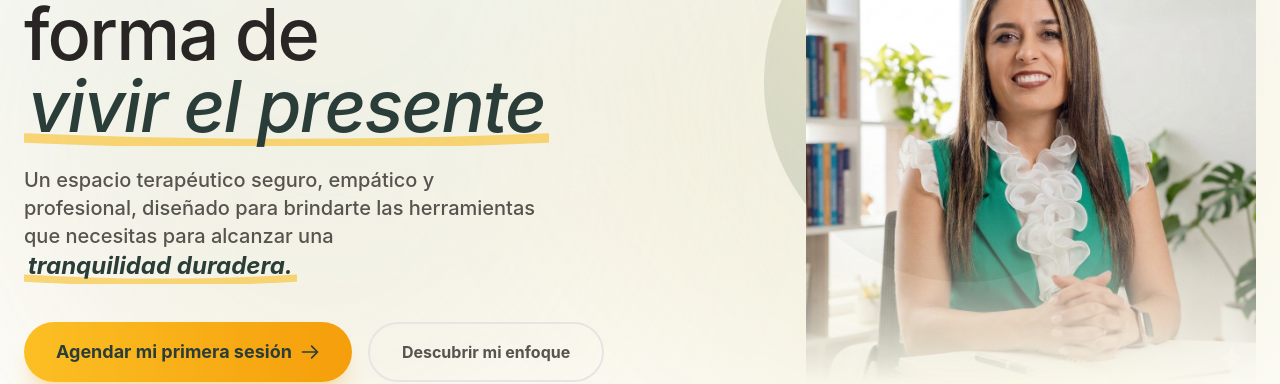
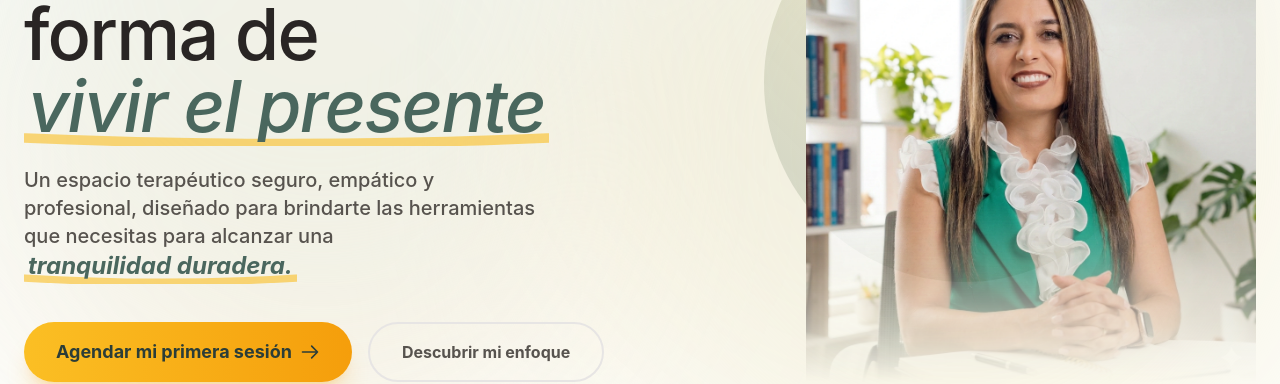
Before and after one commit to sazaba/janetduque, a Next.js app: page / in a window 1280 px wide. Shown: the part 346-730 px from the top of the page. Built offline with nearby package versions, Linux system fonts and the light colour scheme; no server answers; the database is empty.

Commit message:
apple effecto4

```diff
--- a/app/components/sections/Hero.tsx
+++ b/app/components/sections/Hero.tsx
@@ -4,46 +4,13 @@ import { MouseEvent, useEffect, useState } from 'react';
 import Image from 'next/image';
 import HeroJanet from '@/app/assets/HeroJanet.webp';
 
-// Hook personalizado para el efecto de escritura
-function useTypewriter(text: string, speed: number, start: boolean) {
-  const [displayedText, setDisplayedText] = useState('');
-  const [isComplete, setIsComplete] = useState(false);
-
-  useEffect(() => {
-    if (!start || isComplete) return;
-
-    let currentIndex = 0;
-    const timeout = setInterval(() => {
-      if (currentIndex < text.length) {
-        setDisplayedText(text.slice(0, currentIndex + 1));
-        currentIndex++;
-      } else {
-        clearInterval(timeout);
-        setIsComplete(true);
-      }
-    }, speed);
-
-    return () => clearInterval(timeout);
-  }, [text, speed, start, isComplete]);
-
-  return { displayedText, isComplete };
-}
-
 export default function Hero() {
   const [isMounted, setIsMounted] = useState(false);
 
+  // Solo usamos esto para asegurarnos de que las animaciones arranquen cuando la página esté lista
   useEffect(() => {
     setIsMounted(true);
   }, []);
-
-  // Solo animamos estas dos partes clave
-  const titleHighlight = "vivir el presente";
-  const textHighlight = "tranquilidad duradera.";
-
-  // La animación del título arranca apenas carga el componente
-  const { displayedText: dispTitleHighlight, isComplete: titleDone } = useTypewriter(titleHighlight, 60, isMounted);
-  // La animación del párrafo arranca cuando termina la del título, para mantener una secuencia lógica
-  const { displayedText: dispTextHighlight, isComplete: textDone } = useTypewriter(textHighlight, 50, titleDone);
 
   const handleScrollToEnfoque = (e: MouseEvent<HTMLAnchorElement>) => {
     e.preventDefault();
@@ -68,48 +35,64 @@ export default function Hero() {
             isMounted ? 'opacity-100 translate-y-0' : 'opacity-0 translate-y-8'
           }`}>
 
-            {/* TÍTULO PRINCIPAL (Estático + Highlight Animado) */}
+            {/* TÍTULO PRINCIPAL */}
             <h1 className="text-4xl md:text-5xl lg:text-6xl xl:text-[4.5rem] font-medium tracking-tight text-stone-800 leading-[1.15] mb-6 relative">
               Encuentra el equilibrio y transforma tu forma de <br className="hidden lg:block" />
-              {/* Contenedor del Highlight */}
-              <span className="relative inline-block text-[#4a675e] italic mt-2 md:mt-0 whitespace-nowrap">
-                {/* Texto Fantasma para reservar el espacio y evitar el salto */}
-                <span className="invisible px-1">{titleHighlight}</span>
-                {/* Texto Animado */}
-                <span className="absolute top-0 left-0 px-1">{dispTitleHighlight}</span>
 
-                {/* Cursor */}
-                {!titleDone && isMounted && <span className="absolute right-0 top-1/2 -translate-y-1/2 w-[3px] h-[0.9em] bg-[#4a675e] animate-pulse"></span>}
+              {/* Contenedor del Highlight Animado (Texto 1) */}
+              <span className="relative inline-block mt-2 md:mt-0 whitespace-nowrap">
+                {/* Texto Fantasma para reservar el espacio */}
+                <span className="invisible px-1 italic">vivir el presente</span>
 
-                {/* Subrayado SVG */}
-                <svg className={`absolute w-full h-3 md:h-4 -bottom-1 left-0 text-amber-400 -z-10 opacity-60 ${titleDone ? 'animate-draw' : 'hidden'}`} viewBox="0 0 100 10" preserveAspectRatio="none">
+                {/* Texto Real (Verde Pastel) que se revela como tinta fluida */}
+                <span
+                  className={`absolute top-0 left-0 px-1 italic text-[#4a675e] w-full h-full ${isMounted ? 'animate-text-reveal' : 'invisible'}`}
+                  style={{ animationDelay: '0.4s' }}
+                >
+                  vivir el presente
+                </span>
+
+                {/* Subrayado SVG que se dibuja después de la tinta */}
+                <svg
+                  className={`absolute w-full h-3 md:h-4 -bottom-1 left-0 text-amber-400 -z-10 opacity-60 ${isMounted ? 'animate-draw' : 'invisible'}`}
+                  style={{ animationDelay: '1.2s' }}
+                  viewBox="0 0 100 10" preserveAspectRatio="none"
+                >
                   <path d="M0 5 Q 50 12 100 5" stroke="currentColor" strokeWidth="6" fill="none" strokeLinecap="round" />
                 </svg>
               </span>
             </h1>
 
-            {/* PÁRRAFO DESCRIPTIVO (Estático + Highlight Animado) */}
+            {/* PÁRRAFO DESCRIPTIVO */}
             <p className="text-lg md:text-xl text-stone-600 leading-relaxed font-medium mb-10 max-w-lg mx-auto md:mx-0 relative">
               Un espacio terapéutico seguro, empático y profesional, diseñado para brindarte las herramientas que necesitas para alcanzar una{' '}
-              {/* Contenedor del Highlight */}
-              <span className="relative inline-block text-[#4a675e] italic font-bold text-xl md:text-2xl whitespace-nowrap">
+
+              {/* Contenedor del Highlight Animado (Texto 2) */}
+              <span className="relative inline-block font-bold text-xl md:text-2xl whitespace-nowrap">
                  {/* Texto Fantasma para reservar espacio */}
-                 <span className="invisible px-1">{textHighlight}</span>
-                 {/* Texto Animado */}
-                 <span className="absolute top-0 left-0 px-1">{dispTextHighlight}</span>
+                 <span className="invisible px-1 italic">tranquilidad duradera.</span>
 
-                 {/* Cursor */}
-                 {titleDone && !textDone && <span className="absolute right-0 top-1/2 -translate-y-1/2 w-[2px] h-[0.9em] bg-stone-400 animate-pulse"></span>}
+                 {/* Texto Real (Verde Pastel) que se revela después del primer texto */}
+                 <span
+                  className={`absolute top-0 left-0 px-1 italic text-[#4a675e] w-full h-full ${isMounted ? 'animate-text-reveal' : 'invisible'}`}
+                  style={{ animationDelay: '1.6s' }}
+                 >
+                   tranquilidad duradera.
+                 </span>
 
-                 {/* Subrayado SVG */}
-                 <svg className={`absolute w-full h-2 md:h-3 -bottom-0.5 left-0 text-amber-400 -z-10 opacity-60 ${textDone ? 'animate-draw' : 'hidden'}`} viewBox="0 0 100 10" preserveAspectRatio="none">
+                 {/* Subrayado SVG final */}
+                 <svg
+                  className={`absolute w-full h-2 md:h-3 -bottom-0.5 left-0 text-amber-400 -z-10 opacity-60 ${isMounted ? 'animate-draw' : 'invisible'}`}
+                  style={{ animationDelay: '2.4s' }}
+                  viewBox="0 0 100 10" preserveAspectRatio="none"
+                 >
                    <path d="M0 5 Q 50 12 100 5" stroke="currentColor" strokeWidth="6" fill="none" strokeLinecap="round" />
                  </svg>
               </span>
             </p>
 
-            {/* Botones de Acción (Aparecen con el contenedor principal) */}
-            <div className="flex flex-col sm:flex-row gap-4 justify-center md:justify-start items-center">
+            {/* Botones de Acción */}
+            <div className={`flex flex-col sm:flex-row gap-4 justify-center md:justify-start items-center transition-all duration-1000 delay-[2600ms] ${isMounted ? 'opacity-100 translate-y-0' : 'opacity-0 translate-y-4'}`}>
               <a
                 href="https://wa.link/6vc76u"
                 target="_blank"
--- a/app/globals.css
+++ b/app/globals.css
@@ -75,3 +75,32 @@
     stroke-dashoffset: 0;
   }
 }
+/* UTILIDADES Y ANIMACIONES BRUTALES */
+@layer utilities {
+  .clip-content {
+    overflow: hidden;
+    max-width: 100%;
+  }
+
+  /* Animación que simula el trazo del lápiz en los SVG (Subrayados) */
+  .animate-draw {
+    stroke-dasharray: 150;
+    stroke-dashoffset: 150;
+    animation: drawLine 0.8s cubic-bezier(0.25, 1, 0.5, 1) forwards;
+  }
+
+  /* NUEVO: Efecto de tinta fluida para el texto (Smooth Reveal) */
+  .animate-text-reveal {
+    clip-path: inset(0 100% 0 0); /* Oculta todo desde la derecha */
+    animation: revealText 1.2s cubic-bezier(0.42, 0, 0.14, 1) forwards;
+  }
+}
+
+/* Keyframes para las animaciones */
+@keyframes drawLine {
+  to { stroke-dashoffset: 0; }
+}
+
+@keyframes revealText {
+  to { clip-path: inset(0 0 0 0); /* Revela todo el texto suavemente hacia la derecha */ }
+}
```
